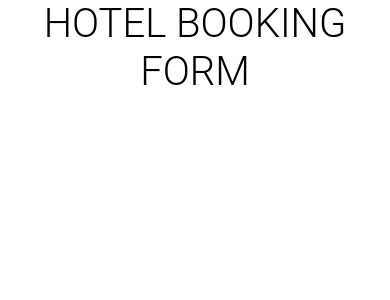
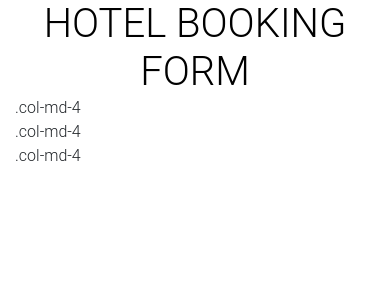
Before and after one commit to Tapfuma01/hotel_booking_form, a PHP site: page /index.html in a window 390 px wide. Shown: the top 300 px of the page. Run offline with PHP 8.4, Linux system fonts and the light colour scheme; some libraries are stand-ins or nearby versions.

Commit message:
update html
added a new container

```diff
--- a/index.html
+++ b/index.html
@@ -23,7 +23,13 @@
 </head>
 <body>
     <h1>HOTEL BOOKING FORM</h1>
-
+    <div class="container">
+            <div class="row">
+              <div class="col-md-4">.col-md-4</div>
+              <div class="col-md-4">.col-md-4</div>
+              <div class="col-md-4">.col-md-4</div>
+            </div>
+          </div>
 
 
 
--- a/style.css
+++ b/style.css
@@ -27,16 +27,6 @@ div.row{
 
 }
 
-.col-md-4{
-    width: 40%;
-    height: 300px;
-    background-color: yellow;
-    margin-left: 2%;
-    margin-top: 2%;
-    margin-right: 2%
-
-
-}
 .col-md-6{
     width: 51%;
     height: 600px;
```
